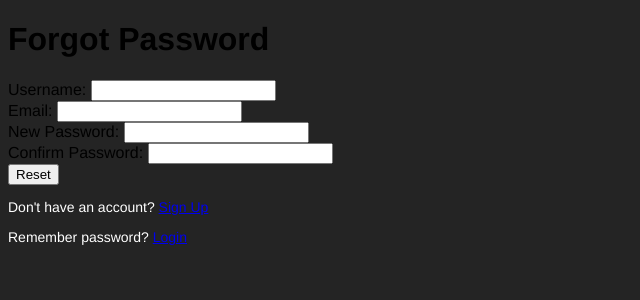
After one commit to software-students-fall2023/4-containerized-app-exercise-wacotacotruck, a Flask app: page /forgot_password in a window 1280 px wide. The commit adds this page. Shown: the top 300 px of the page, without its empty margins (0-640 px from the left). Run offline with Flask 3, Linux system fonts and the light colour scheme.

Commit message:
web app login functionality, can modify css

```diff
--- a/web-app/app.py
+++ b/web-app/app.py
@@ -1,18 +1,202 @@
 """Web-app."""
-from flask import Flask, url_for, redirect, render_template, make_response, session, request,  jsonify, abort
+from flask import Flask, url_for, redirect, render_template, make_response, session, request, jsonify, abort
 import requests
 import os
+from flask_session import Session
+from pymongo import MongoClient
+from werkzeug.security import generate_password_hash, check_password_hash
+from dotenv import load_dotenv
 
+# Initializes the flask application and loads the .env file to retreive information from the MongoDB Atlas Database
 app = Flask(__name__)
+load_dotenv()
 
+# This is to monitor Flask's session management. Flask uses a secret key to sign and encrypt session data to prevent tampering and ensure security.
+# This secret key is essential for the proper functioning of user sessions in your Flask application.
+# This is essentially when users sign into their account, it simply creates a private session for them (for security and privacy reasons)
+sess = Session()
+app.secret_key = os.getenv('APP_SECRET_KEY')
+app.config['SESSION_TYPE'] = 'filesystem'
+sess.init_app(app)
 
+# Establish a database connection with the MONGO_URI (MongoDB Atlas connection)
+client = MongoClient(os.getenv('MONGO_URI'))
+
+# Checks if the connection has been made, else make an error printout
+try:
+    client.admin.command('ping')
+    database = client[os.getenv('MONGO_DBNAME')]
+    print('* Connected to MongoDB!')
+
+except Exception as err:
+    print('* "Failed to connect to MongoDB at', os.getenv('MONGO_URI'))
+    print('Database connection error:', err)
+
+# Routes
 @app.route("/")
 def index():
     """Description of what the function does."""
-    return "Hello, World!"
-
+    return render_template('index.html')
 
 def call_ml_client(data):
     """Description of what the function does."""
     response = requests.post("http://ml-client:5002/process", json=data, timeout=10)
     return response.json()
+
+# This is the function which registers the signup page from the login.html page if the user does click it
+@app.route('/signup', methods=['GET', 'POST'])
+def signup():
+    # If there is a user_id in session, it redirects them back to the home page
+    if 'user_id' in session:
+        return redirect(url_for('index'))
+
+    # If there is no account, then we allow the user to creat one.
+    else:
+        if request.method == 'POST':
+
+            # We allow the user to create their username, password, confirm password, email
+            username = request.form['username']
+            password = request.form['password']
+            confirm_password = request.form['confirm_password']
+            email = request.form['email']
+
+            errors = []
+
+            # This checks if there is already a user that has this exact username
+            if database.users.find_one({'username': username}):
+                errors.append("Username already exists!")
+
+            # This checks if there is already a user that has this exact email
+            if database.users.find_one({'email': email}):
+                errors.append("Email already used, try another or try logging in!")
+
+            # This checks if the password is in between 8-20 characters
+            if len(password) < 8 & len(password) > 20:
+                errors.append("Password must be between 8 and 20 characters long!")
+
+            # This checks if the password does not have any numbers
+            if not any(char.isdigit() for char in password):
+                errors.append("Password should have at least one number!")
+
+            # This checks if the password does not have any alphabets
+            if not any(char.isalpha() for char in password):
+                errors.append("Password should have at least one alphabet!")
+
+            # This checks if the password and the confirm password do not match
+            if not confirm_password == password:
+                errors.append("Passwords do not match!")
+
+            # If there are any errors, it will re-render the signup.html page and allow the user to try again
+            if errors:
+                return render_template('signup.html', errors=errors)
+
+            # If the user managed to create a proper account, it will generate a hash for their password
+            else:
+                password_hash = generate_password_hash(password)
+
+            # Here we insert their account details to the database
+            collection = database['users']
+            collection.insert_one({
+                'username': username,
+                'password': password_hash,
+                'email': email,
+                'midi_files': []
+            })
+
+            # Once that's done, it will redirect the user to the login page where they must login to access the webpage.
+            return redirect(url_for('login'))
+
+        # Renders the signup.html page
+        return render_template('signup.html')
+
+# This function is for rendering either the login.html template if they haven't logged in and if they have, then we render the home page
+@app.route('/login', methods=['GET'])
+def login():
+    if 'user_id' in session:
+        return redirect(url_for('index'))
+
+    else:
+        return render_template('login.html')
+
+# This function is the backend of the login functionality from the login.html file
+@app.route('/login_auth', methods=['POST'])
+def login_auth():
+    # If a user is already logged in, redirect them to the home page
+    if 'user_id' in session:
+        return redirect(url_for('index'))
+
+    # Else, ask them to login by inputting a username and password
+    else:
+        if request.method == 'POST':
+            username = request.form['username']
+            password = request.form['password']
+            session['username'] = username
+
+            errors = []
+
+             # Once they've inputted their username and password, we search the database if there is someone already with this username
+            user = database.users.find_one({'username': username})
+
+            # If we have a user and the password they gave matches with the hash function, we provide the _id attribute of the user to the user_id in the session
+            if user and check_password_hash(user['password'], password):
+                # This is how keep keep track of which user is currently authenticated or logged in. We store the user_id string into the user's session
+                session['user_id'] = str(user['_id'])
+                return redirect(url_for('index'))
+
+            # If the username or password does not match, that means either one is wrong, hence we render the login.html template so they can attempt once more.
+            else:
+                errors.append("Invalid username or password!")
+                return render_template('login.html', errors=errors)
+
+@app.route('/forgot_password', methods = ['GET','POST'])
+def forgot_password():
+    if request.method == 'POST':
+            username = request.form['username']
+            password = request.form['password']
+            confirm_password = request.form['confirm_password']
+            email = request.form['email']
+
+            errors = []
+
+            user = database.users.find_one({'email': email, 'username':username})
+
+            if not user:
+                errors.append("Invalid username or email!")
+
+            if len(password) < 8 & len(password) > 20:
+                errors.append("Password must be between 8 and 20 characters long!")
+
+            if not any(char.isdigit() for char in password):
+                errors.append("Password should have at least one number!")
+
+            if not any(char.isalpha() for char in password):
+                errors.append("Password should have at least one alphabet!")
+
+            if not confirm_password == password:
+                errors.append("Passwords do not match!")
+
+            if errors:
+                return render_template('forgot_password.html', errors=errors)
+
+            else:
+                password_hash = generate_password_hash(password)
+
+                filter = {'email': email, 'username':username}
+
+                update = {'$set': {'password': password_hash}}
+
+                database.users.update_one(filter, update)
+
+                return redirect(url_for('login'))
+
+    return render_template('forgot_password.html')
+
+# Here we have another route, if the user decides to logout, it will pop their user_id from the session and redirect them to the login page
+@app.route('/logout')
+def logout():
+    session.pop('user_id', None)
+    return redirect(url_for('login'))
+
+# Executing the Flask Application:
+if(__name__ == "__main__"):
+    app.run(debug=True)
--- /dev/null
+++ b/web-app/templates/forgot_password.html
@@ -0,0 +1,44 @@
+<!DOCTYPE html>
+<html lang="en">
+    <head>
+        <title>Sing & Sync</title>
+        <meta name="viewport" content="width=device-width, initial-scale=1.0">
+        <link href="https://fonts.googleapis.com/css2?family=Roboto:wght@400;500&display=swap" rel="stylesheet">
+        <link href="https://fonts.googleapis.com/icon?family=Material+Icons" rel="stylesheet">
+        <link rel="stylesheet", type="text/css", href="../static/style.css">
+        <script src="../static/index.js"></script>
+    </head>
+
+{% block container %}
+<div class="content">
+    <h1> Forgot Password </h1>
+
+    <form method="POST" action="{{url_for('forgot_password')}}">
+        <label for="username">Username: </label>
+        <input type="text" name="username" id="username" required><br>
+        <label for="email">Email: </label>
+        <input type="text" name="email" id="email" required><br>
+        <label for="password">New Password: </label>
+        <input type="password" name="password" id="password" required><br>
+        <label for="confirm_password">Confirm Password: </label>
+        <input type="password" name="confirm_password" id="confirm_password" required><br>
+        <button type="submit" name="submit" value="Reset">Reset</button>
+    </form>
+
+    <p>Don't have an account? <a href="{{url_for('signup')}}">Sign Up</a></p>
+    <p>Remember password? <a href="{{url_for('login')}}">Login</a></p>
+</div>
+
+<!-- If there are any errors it makes sure -->
+{% if errors %}
+    <div class="alert">
+        <ul>
+            {% for message in errors %}
+                <li>{{ message }}</li>
+            {% endfor %}
+        </ul>
+    </div>
+{% endif %}
+
+{% endblock %}
+</html>
--- a/web-app/templates/index.html
+++ b/web-app/templates/index.html
@@ -14,7 +14,11 @@
         <div class="upload-section">
 
             <div class="login-btn">
-                <button class="button" id="login" title="login" onclick="">Login</button>
+                <a href="{{url_for('login')}}"><button class="button" id="login" title="login">Login</button></a>
+            </div>
+
+            <div class="login-btn">
+                <a href="{{url_for('logout')}}"><button class="button" id="logout" title="logout">Log Out</button></a>
             </div>
 
             <div class="visualizer-container">
```
Also changed, not shown: web-app/requirements.txt (+5 -2 lines), web-app/templates/login.html (added, +44 -0 lines), web-app/templates/signup.html (added, +45 -0 lines), 5 other files.
